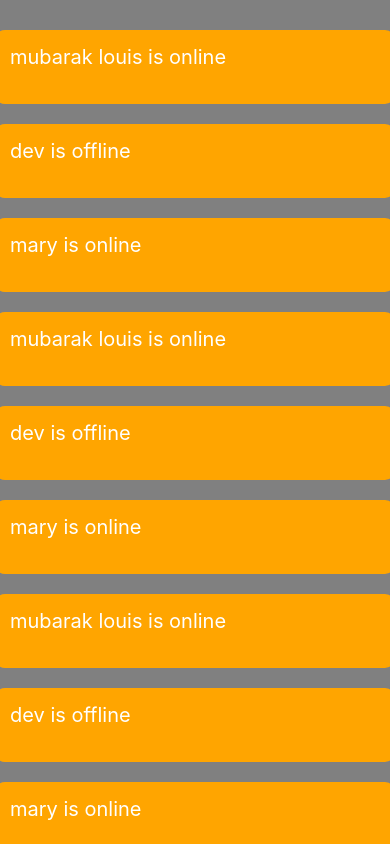
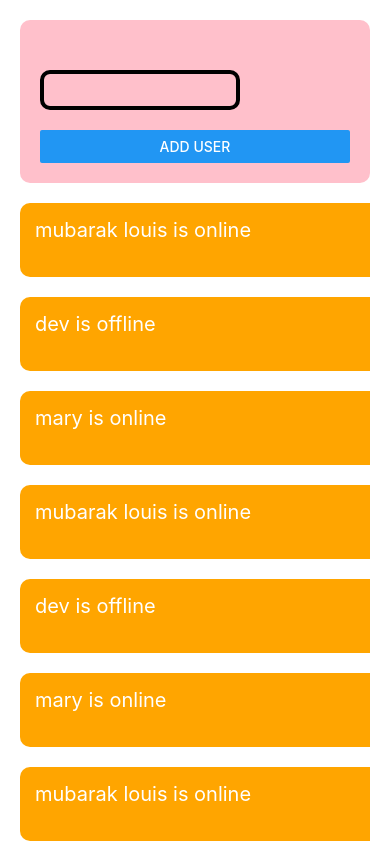
Before and after one commit to Louis12345642/first-react-native-app, a React Native app: screen / in a window 390 px wide. Shown: the top 844 px of the page. Built offline with nearby package versions, Linux system fonts and the light colour scheme.

Commit message:
made so improvement in react native

```diff
--- a/App.tsx
+++ b/App.tsx
@@ -10,7 +10,7 @@ import {useState} from 'react';
 import React from 'react';
 import {
   Button,
-  ScrollView,
+  FlatList,
   StyleSheet,
   Text,
   TextInput,
@@ -68,9 +68,11 @@ function App() {
       borderColor: 'black',
       borderWidth: 4,
       marginTop: 30,
-      color: '#fff',
+      color: 'black',
       marginBottom: 20,
       padding: 10,
+      borderRadius: 10,
+      minWidth: 200,
     },
     userInfor: {
       color: '#fff',
@@ -85,33 +87,37 @@ function App() {
       borderRadius: 10,
       elevation: 5,
     },
+    marg: {
+      margin: 20,
+    },
+    btn: {
+      marginBottom: 20,
+      backgroundColor: 'pink',
+      padding: 20,
+      borderRadius: 10,
+      elevation: 5,
+    },
   });
 
+  //using the flatView to display the users
   return (
-    <ScrollView>
-      <View
-        style={{
-          display: 'flex',
-          justifyContent: 'center',
-          alignItems: 'center',
-          height: '100%',
-          backgroundColor: 'gray',
-          borderColor: '#fff',
-          paddingTop: 30,
-        }}>
-        {users.map(user => {
-          return (
-            <View style={styles.userCard}>
-              <Text style={styles.userInfor}>
-                {user.name} is {user.status}
-              </Text>
-            </View>
-          );
-        })}
+    <View style={styles.marg}>
+      <View style={styles.btn}>
         <TextInput style={styles.input} />
         <Button title="Add user" />
       </View>
-    </ScrollView>
+
+      <FlatList
+        data={users}
+        renderItem={({item}) => (
+          <View style={styles.userCard}>
+            <Text style={styles.userInfor}>
+              {item.name} is {item.status}
+            </Text>
+          </View>
+        )}
+      />
+    </View>
   );
 }
 
```
